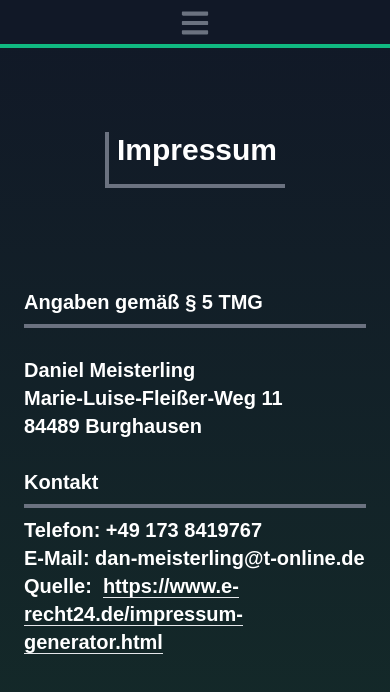
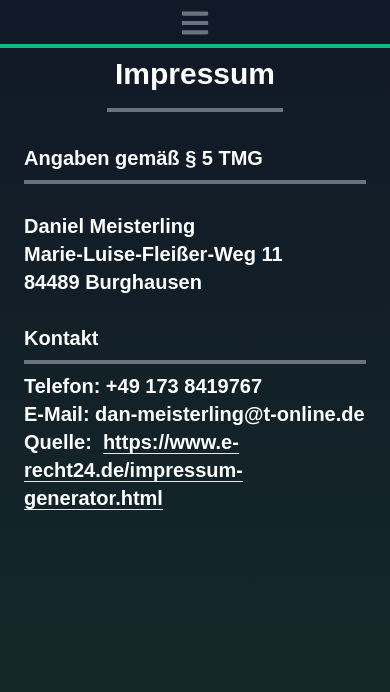
Before and after one commit to DMeisterling/Portfolio, a React (Create React App) app: page /Impressum in a window 390 px wide. Shown: the top 692 px of the page. Built offline with nearby package versions, Linux system fonts and the light colour scheme.

Commit message:
fixed legal notice component on mobile landscape view

```diff
--- a/src/components/LegalNotice.jsx
+++ b/src/components/LegalNotice.jsx
@@ -4,15 +4,15 @@ const LegalNotice = () => {
   return (
     <div
       name="impressum"
-      className="h-screen w-full dark:bg-gradient-to-b dark:from-gray-900 dark:to-dark-emerald bg-gradient-to-b  from-slate-200 via-slate-300 to-slate-200"
+      className="min-h-screen h-full vh-100 w-full dark:bg-gradient-to-b dark:from-gray-900 dark:to-dark-emerald bg-gradient-to-b  from-slate-200 via-slate-300 to-slate-200 pt-14"
     >
-      <div class="mx-auto flex flex-col items-center justify-center h-80 px-4 text-center">
-        <h2 class="text-3xl sm:text-7xl md:text-7xl font-bold border-b-4 border-l-4 border-gray-500 pb-4 px-2">
+      <div className="mx-auto flex flex-col items-center justify-center px-4 text-center">
+        <h2 className="text-3xl sm:text-7xl md:text-7xl font-bold border-b-4 border-gray-500 pb-4 px-2">
           Impressum
         </h2>
       </div>
-      <div className="mx-auto flex flex-col items-center justify-center h-80 px-4">
-        <div className="text-xl sm:text-2xl md:text-2xl pb-4 px-2 font">
+      <div className="mx-auto flex flex-col items-center justify-center px-4">
+        <div className="pt-8 text-xl sm:text-2xl md:text-2xl pb-4 px-2">
           <h2 className="border-b-4 border-gray-500 pb-2 font-bold">
             Angaben gem&auml;&szlig; &sect; 5 TMG
           </h2>
```
